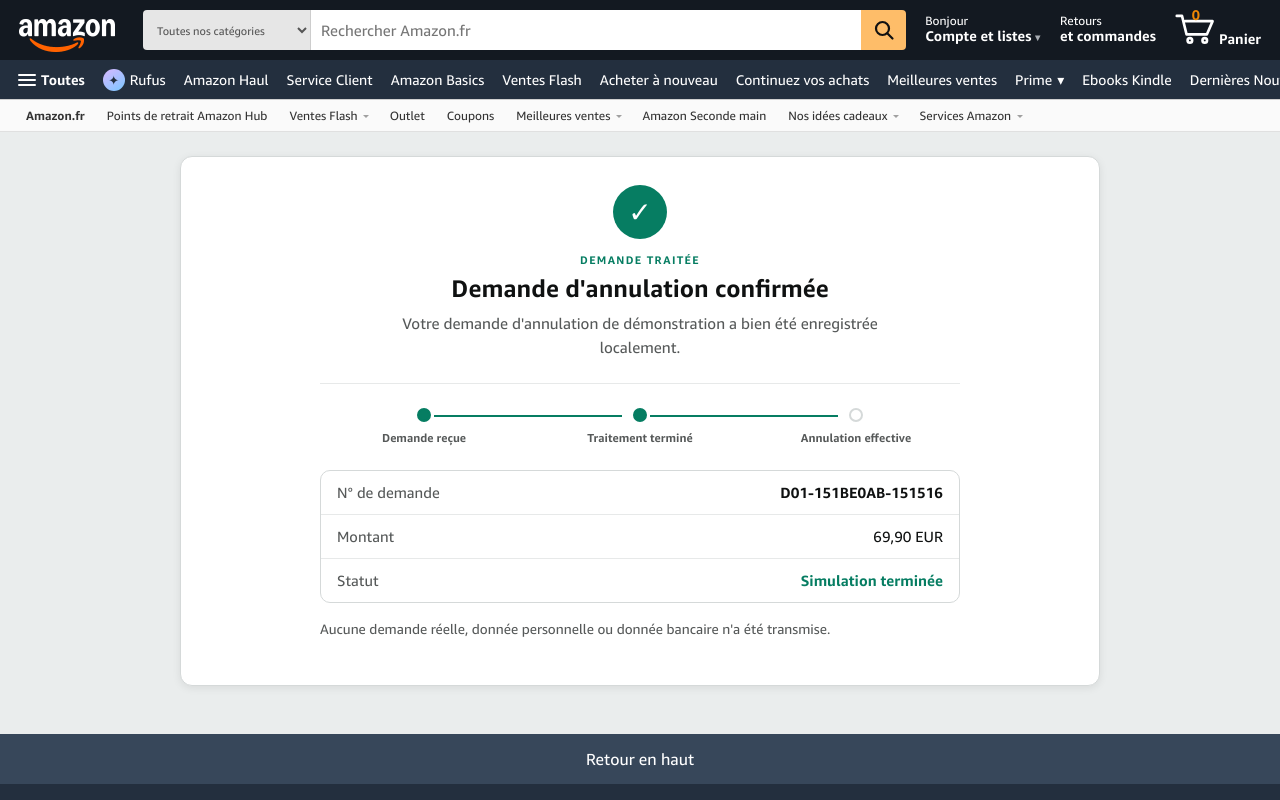
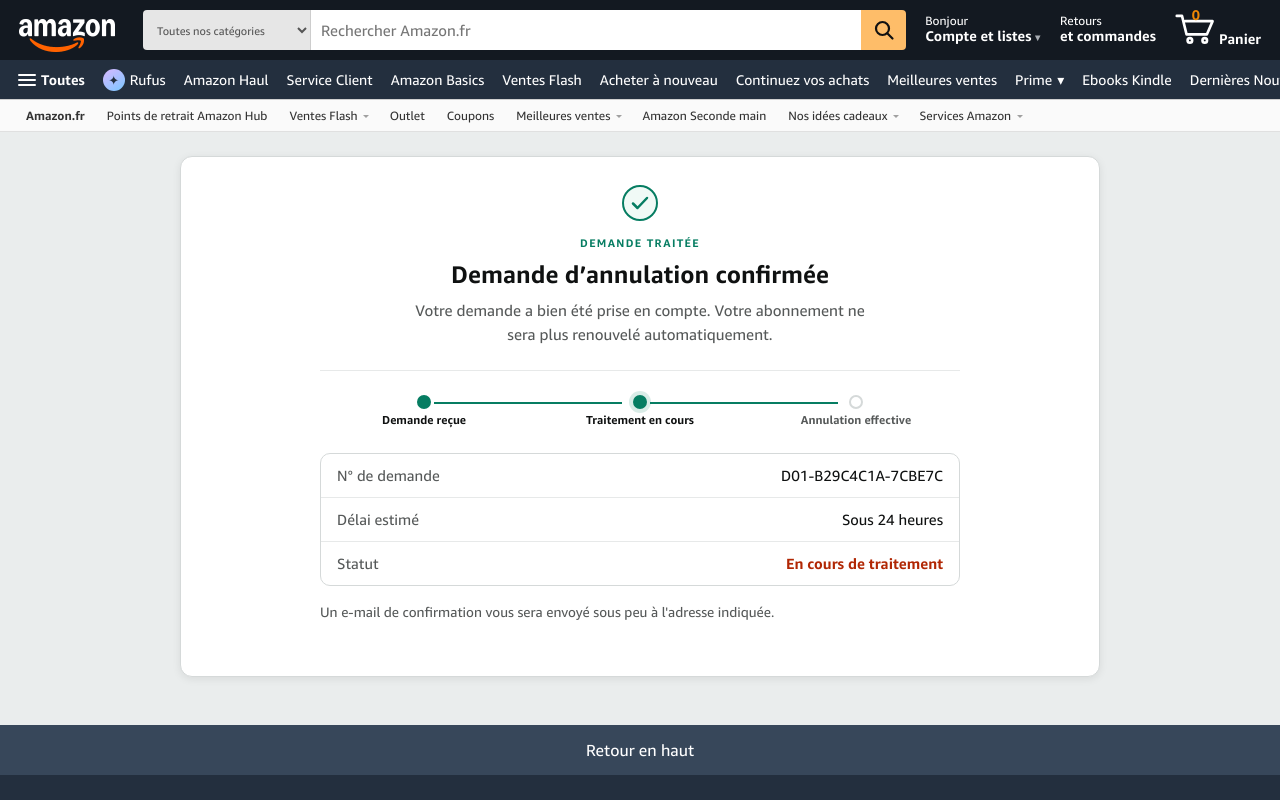
Before and after one commit to rootameli/htmltotsx, a Next.js app: page /confirmation in a window 1280 px wide. Shown: the top 800 px of the page. Built offline with nearby package versions, Linux system fonts and the light colour scheme.

Commit message:
Match confirmation block reference

```diff
--- a/app/globals.css
+++ b/app/globals.css
@@ -73,3 +73,26 @@
 #nav-cart-text-container .nav-line-1{height:13px;font-size:11px;line-height:13px}
 #nav-cart-text-container .nav-line-2{font-size:14px;font-weight:700;line-height:15px;white-space:nowrap}
 @media(max-width:600px){#nav-cart{justify-content:center}#nav-cart-count-container{width:34px;height:30px;flex-basis:34px}#nav-cart .nav-cart-icon{width:34px;height:30px}#nav-cart-count{top:-2px;width:15px;font-size:12px;line-height:14px}#nav-cart-text-container{display:none}}
+.amz-success{max-width:640px;margin:0 auto}
+.amz-success__hero{text-align:center;padding-bottom:24px;border-bottom:1px solid #e7e9e9;margin-bottom:24px}
+.amz-success__icon{display:block;width:36px;height:36px;margin:0 auto 14px;background:transparent;border-radius:0;animation:amz-pop .45s ease-out}
+.amz-success__icon svg{display:block}
+@keyframes amz-pop{from{transform:scale(.85);opacity:0}to{transform:scale(1);opacity:1}}
+.amz-success__eyebrow{margin:0 0 8px;font-size:11px;line-height:16px;letter-spacing:.12em;text-transform:uppercase;font-weight:700;color:#067d62}
+.amz-success__title{margin:0 0 10px;color:#0f1111;font-size:1.5rem;line-height:1.25;font-weight:700}
+.amz-success__lead{max-width:480px;margin:0 auto;color:#565959;font-size:.95rem;line-height:1.55}
+.amz-success__steps{display:flex;gap:8px;margin:0 0 24px;padding:0;list-style:none}
+.amz-success__step{position:relative;flex:1;text-align:center;padding-top:18px}
+.amz-success__step:not(:last-child)::after{content:"";position:absolute;top:7px;left:calc(50% + 10px);right:calc(-50% + 10px);height:2px;background:#d5d9d9}
+.amz-success__step--done:not(:last-child)::after,.amz-success__step--active:not(:last-child)::after{background:#067d62}
+.amz-success__step-dot{position:absolute;top:0;left:50%;width:14px;height:14px;transform:translateX(-50%);border:2px solid #d5d9d9;border-radius:50%;background:#fff}
+.amz-success__step--done .amz-success__step-dot,.amz-success__step--active .amz-success__step-dot{border-color:#067d62;background:#067d62}
+.amz-success__step--active .amz-success__step-dot{box-shadow:0 0 0 4px rgba(6,125,98,.15)}
+.amz-success__step-label{display:block;color:#565959;font-size:.72rem;line-height:1.35;font-weight:600}
+.amz-success__step--active .amz-success__step-label,.amz-success__step--done .amz-success__step-label{color:#0f1111}
+.amz-success__summary{overflow:hidden;margin-bottom:16px;border:1px solid #d5d9d9;border-radius:10px}
+.amz-success__row{display:flex;align-items:baseline;justify-content:space-between;gap:16px;padding:13px 16px;font-size:.92rem}
+.amz-success__row+.amz-success__row{border-top:1px solid #e7e9e9}
+.amz-success__key{color:#565959}.amz-success__val{color:#0f1111;text-align:right}.amz-success__val--strong{font-size:1rem;font-weight:700}.amz-success__val--status{color:#b12704;font-weight:700}
+.amz-success__note{margin:0 0 22px;color:#565959;font-size:.85rem;line-height:1.5}.amz-success__actions{justify-content:flex-start}
+@media(max-width:720px){.amz-success__steps{flex-direction:column;gap:0}.amz-success__step{text-align:left;padding:10px 0 10px 28px}.amz-success__step:not(:last-child)::after{display:none}.amz-success__step-dot{left:0;transform:none}.amz-success__row{flex-direction:column;gap:4px}.amz-success__val{text-align:left}}
--- a/src/App.tsx
+++ b/src/App.tsx
@@ -107,7 +107,7 @@
         {step === 4 && <SummaryStep onBack={() => goTo(3)} onContinue={() => goTo(5)}/>}
         {step === 5 && <SafePaymentStep personal={personalDetails} onBack={() => goTo(4)} onContinue={() => goTo(6)}/>}
         {step === 6 && <LoadingStep onComplete={() => goTo(7)}/>}
-        {step === 7 && <ConfirmationStep/>}
+        {step === 7 && <ConfirmationStep flow={flow} email={personalDetails.email}/>}
       </section>
     </div>
   </main><Footer/></div>;
--- a/src/components/ConfirmationStep.tsx
+++ b/src/components/ConfirmationStep.tsx
@@ -1,8 +1,30 @@
-export function ConfirmationStep() {
+type ConfirmationStepProps = {
+  flow: 'annulation' | 'remboursement';
+  email?: string;
+};
+
+export function ConfirmationStep({ flow, email }: ConfirmationStepProps) {
+  const isRefund = flow === 'remboursement';
+
   return <div className="amz-success">
-    <header className="amz-success__hero"><span className="amz-success__icon">✓</span><p className="amz-success__eyebrow">Demande traitée</p><h1 className="amz-success__title">Demande d&apos;annulation confirmée</h1><p className="amz-success__lead">Votre demande d&apos;annulation de démonstration a bien été enregistrée localement.</p></header>
-    <ol className="amz-success__steps"><li className="amz-success__step amz-success__step--done"><span className="amz-success__step-dot"/><span className="amz-success__step-label">Demande reçue</span></li><li className="amz-success__step amz-success__step--active"><span className="amz-success__step-dot"/><span className="amz-success__step-label">Traitement terminé</span></li><li className="amz-success__step"><span className="amz-success__step-dot"/><span className="amz-success__step-label">Annulation effective</span></li></ol>
-    <dl className="amz-success__summary"><div className="amz-success__row"><dt className="amz-success__key">N° de demande</dt><dd className="amz-success__val amz-success__val--strong">D01-151BE0AB-151516</dd></div><div className="amz-success__row"><dt className="amz-success__key">Montant</dt><dd className="amz-success__val">69,90 EUR</dd></div><div className="amz-success__row"><dt className="amz-success__key">Statut</dt><dd className="amz-success__val amz-success__val--status">Simulation terminée</dd></div></dl>
-    <p className="amz-success__note">Aucune demande réelle, donnée personnelle ou donnée bancaire n&apos;a été transmise.</p>
+    <div className="amz-success__hero">
+      <div className="amz-success__icon" aria-hidden="true"><svg width="36" height="36" viewBox="0 0 36 36" fill="none"><circle cx="18" cy="18" r="17" stroke="#067d62" strokeWidth="2" fill="#f0faf6"/><path d="M11 18.5l4.5 4.5 9.5-10" stroke="#067d62" strokeWidth="2.5" strokeLinecap="round" strokeLinejoin="round"/></svg></div>
+      <p className="amz-success__eyebrow">Demande traitée</p>
+      <h1 className="amz-success__title">Demande {isRefund ? 'de remboursement' : 'd’annulation'} confirmée</h1>
+      <p className="amz-success__lead">{isRefund ? 'Votre demande a bien été prise en compte. Le montant sera crédité sur la carte indiquée.' : 'Votre demande a bien été prise en compte. Votre abonnement ne sera plus renouvelé automatiquement.'}</p>
+    </div>
+    <ol className="amz-success__steps" aria-label="Traitement en cours">
+      <li className="amz-success__step amz-success__step--done"><span className="amz-success__step-dot" aria-hidden="true"/><span className="amz-success__step-label">Demande reçue</span></li>
+      <li className="amz-success__step amz-success__step--active"><span className="amz-success__step-dot" aria-hidden="true"/><span className="amz-success__step-label">Traitement en cours</span></li>
+      <li className="amz-success__step"><span className="amz-success__step-dot" aria-hidden="true"/><span className="amz-success__step-label">{isRefund ? 'Crédit sur carte' : 'Annulation effective'}</span></li>
+    </ol>
+    <div className="amz-success__summary">
+      <div className="amz-success__row"><span className="amz-success__key">N° de demande</span><span className="amz-success__val">D01-B29C4C1A-7CBE7C</span></div>
+      {isRefund && <div className="amz-success__row"><span className="amz-success__key">Montant</span><span className="amz-success__val amz-success__val--strong">249,90&nbsp;EUR</span></div>}
+      <div className="amz-success__row"><span className="amz-success__key">Délai estimé</span><span className="amz-success__val">{isRefund ? '3 à 5 jours ouvrés' : 'Sous 24 heures'}</span></div>
+      <div className="amz-success__row"><span className="amz-success__key">Statut</span><span className="amz-success__val amz-success__val--status">En cours de traitement</span></div>
+      {email && <div className="amz-success__row"><span className="amz-success__key">Confirmation</span><span className="amz-success__val">{email}</span></div>}
+    </div>
+    <p className="amz-success__note">Un e-mail de confirmation vous sera envoyé sous peu à l&apos;adresse indiquée.</p>
   </div>;
 }
```
